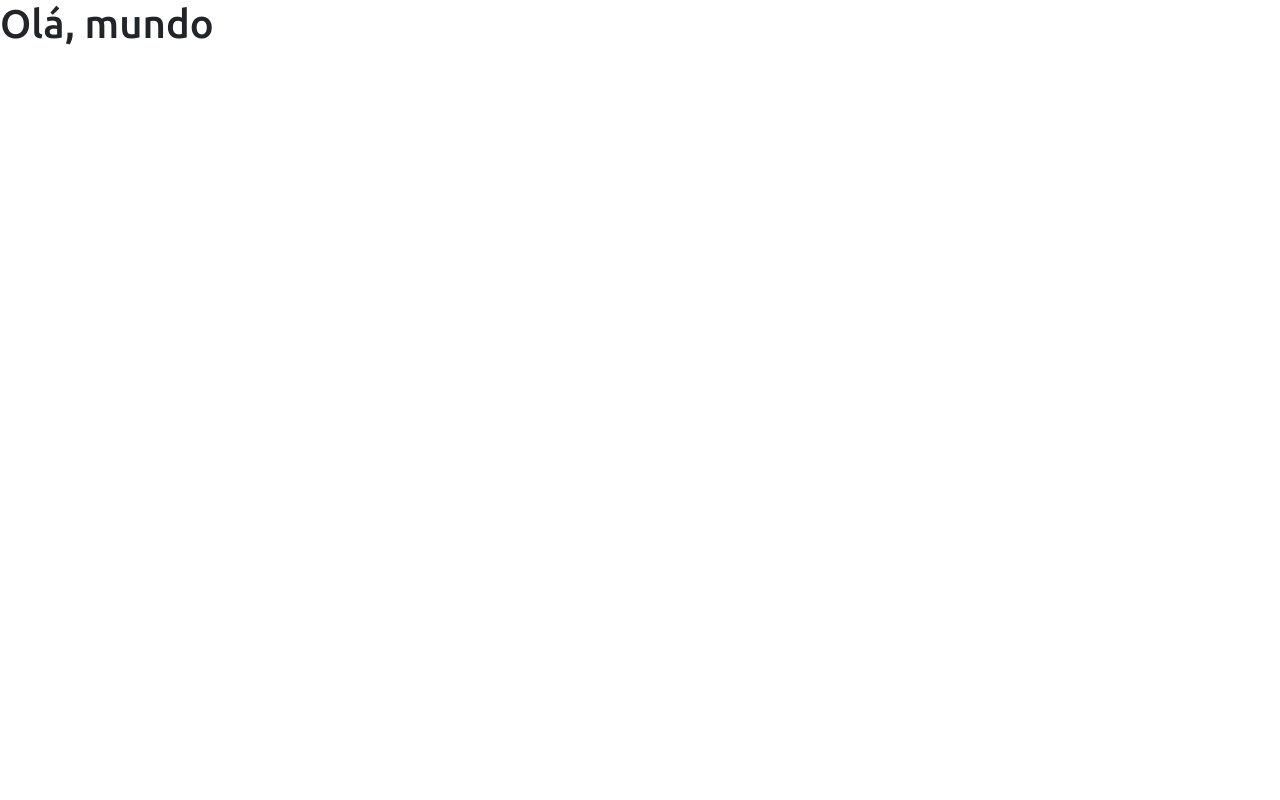
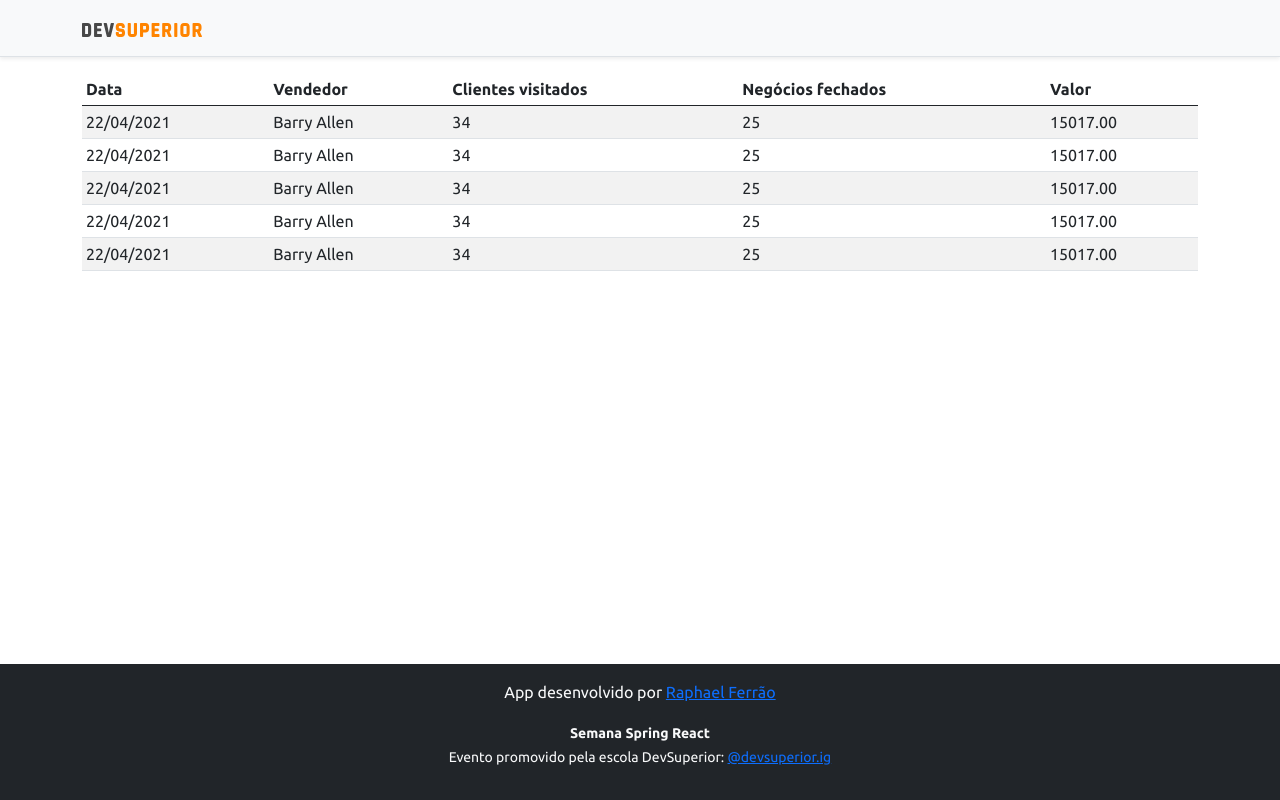
Before and after one commit to raphaelferrao/proj-sds3-springboot-react, a React (Create React App) app in the folder frontend/: page / in a window 1280 px wide. Built offline with nearby package versions, Linux system fonts and the light colour scheme.

Commit message:
Basic static components

```diff
--- a/frontend/src/App.tsx
+++ b/frontend/src/App.tsx
@@ -1,10 +1,17 @@
-import React from 'react';
+import DataTable from "components/DataTable";
+import Footer from "components/Footer";
+import NavBar from "components/NavBar";
+import React from "react";
 
 function App() {
   return (
-    <div>
-      <h1>Olá, mundo</h1>
-    </div>
+    <>
+      <NavBar />
+      <div className="container">
+        <DataTable />
+      </div>
+      <Footer />
+    </>
   );
 }
 
--- /dev/null
+++ b/frontend/src/components/DataTable/index.tsx
@@ -0,0 +1,56 @@
+const DataTable = () => {
+  return (
+    <div className="table-responsive">
+      <table className="table table-striped table-sm">
+        <thead>
+          <tr>
+            <th>Data</th>
+            <th>Vendedor</th>
+            <th>Clientes visitados</th>
+            <th>Negócios fechados</th>
+            <th>Valor</th>
+          </tr>
+        </thead>
+        <tbody>
+          <tr>
+            <td>22/04/2021</td>
+            <td>Barry Allen</td>
+            <td>34</td>
+            <td>25</td>
+            <td>15017.00</td>
+          </tr>
+          <tr>
+            <td>22/04/2021</td>
+            <td>Barry Allen</td>
+            <td>34</td>
+            <td>25</td>
+            <td>15017.00</td>
+          </tr>
+          <tr>
+            <td>22/04/2021</td>
+            <td>Barry Allen</td>
+            <td>34</td>
+            <td>25</td>
+            <td>15017.00</td>
+          </tr>
+          <tr>
+            <td>22/04/2021</td>
+            <td>Barry Allen</td>
+            <td>34</td>
+            <td>25</td>
+            <td>15017.00</td>
+          </tr>
+          <tr>
+            <td>22/04/2021</td>
+            <td>Barry Allen</td>
+            <td>34</td>
+            <td>25</td>
+            <td>15017.00</td>
+          </tr>
+        </tbody>
+      </table>
+    </div>
+  );
+};
+
+export default DataTable;
--- /dev/null
+++ b/frontend/src/components/Footer/index.tsx
@@ -0,0 +1,34 @@
+const Footer = () => {
+  return (
+    <footer className="footer mt-auto py-3 bg-dark">
+      <div className="container">
+        <p className="text-light">
+          App desenvolvido por{" "}
+          <a
+            href="https://github.com/raphaelferrao"
+            target="_blank"
+            rel="noreferrer"
+          >
+            Raphael Ferrão
+          </a>
+        </p>
+        <p className="text-light">
+          <small>
+            <strong>Semana Spring React</strong>
+            <br />
+            Evento promovido pela escola DevSuperior:{" "}
+            <a
+              href="https://instagram.com/devsuperior.ig"
+              target="_blank"
+              rel="noreferrer"
+            >
+              @devsuperior.ig
+            </a>
+          </small>
+        </p>
+      </div>
+    </footer>
+  );
+};
+
+export default Footer;
--- /dev/null
+++ b/frontend/src/components/NavBar/index.tsx
@@ -0,0 +1,16 @@
+
+import ImgDsDark from 'assets/img/ds-dark.svg';
+
+const NavBar = () => {
+  return (
+    <div className="d-flex flex-column flex-md-row align-items-center p-3 px-md-4 mb-3 bg-light border-bottom shadow-sm">
+      <div className="container">
+        <nav className="my-2 my-md-0 mr-md-3">
+          <img src={ImgDsDark} alt="DevSuperior" width="120" />
+        </nav>
+      </div>
+    </div>
+  )
+}
+
+export default NavBar;
```
Also changed, not shown: frontend/src/assets/img/ds-dark.svg (added).
